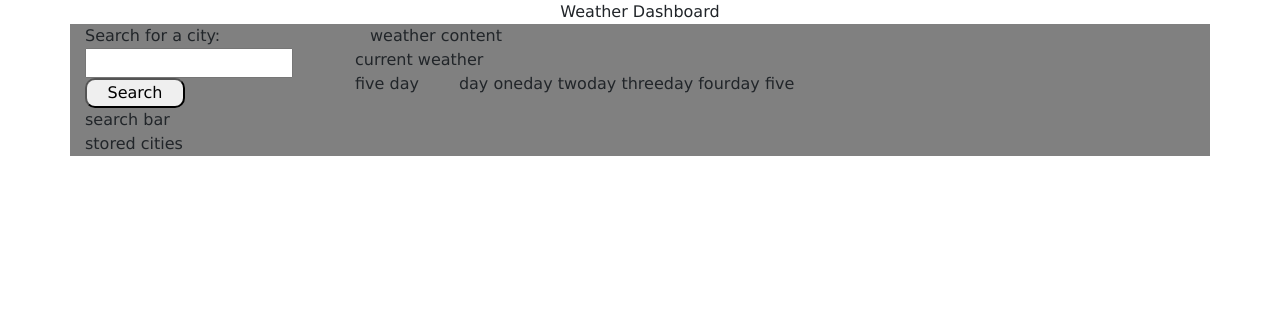
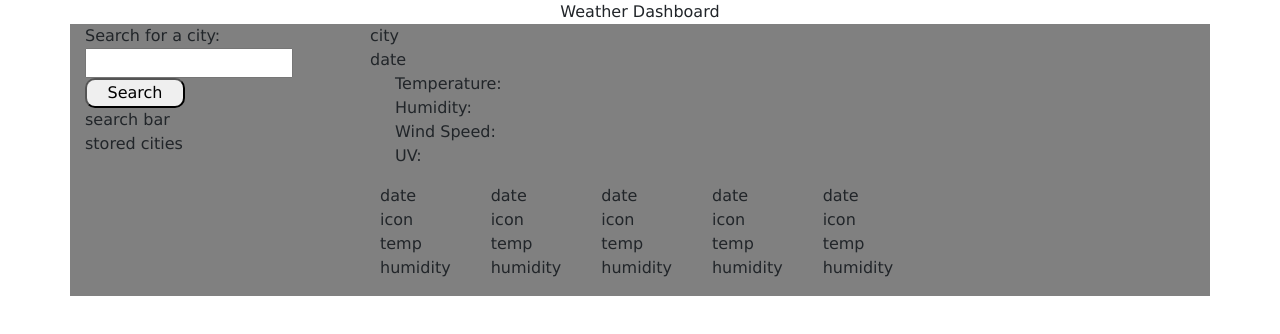
Before and after one commit to seibert-gm90/weatherapp, a plain HTML site: page index.html in a window 1280 px wide. Drawn offline with nearby package versions, Linux system fonts and the light colour scheme; no server answers.

Commit message:
adding functions to make AJAX call on click and populate into appropriate place on page

```diff
--- a/assets/scripts/javascript.js
+++ b/assets/scripts/javascript.js
@@ -1,5 +1,12 @@
-var city = $("#searchBar").val();
-var queryURL = "http://api.openweathermap.org/data/2.5/forecast?id=524901&APPID={3bf7feb8cded7176958e566058a498c2}";
+
+//var hardCodeCity= "Las Vegas"
+//var id="524901"
+//var queryURL= "https://api.openweathermap.org/data/2.5/weather?q=" + city + "&appid=3bf7feb8cded7176958e566058a498c2"
+
+$("#searchButton").click(function(){
+var city = $("#cityName").val();
+console.log(city)
+var queryURL= "https://api.openweathermap.org/data/2.5/weather?q=" + city + "&appid=3bf7feb8cded7176958e566058a498c2"
 
 $.ajax({
   url: queryURL,
@@ -7,7 +14,22 @@ $.ajax({
 })
   // After data comes back from the request
   .then(function(response) {
-    console.log(queryURL);
 
     console.log(response);
+    var windSpeed=response.wind.speed
+
+    var humidity=response.main.humidity
+
+    var kelvinTemp=response.main.temp
+
+    var tempF=kelvinTemp * 1.8 - 459.67
+
+
+   var displayTemp= $("#temp").append(tempF)
+   var displayHum= $("#humidity").append(humidity)
+   var displayWS= $("#windSpeed").append(windSpeed)
+
+
   });
+
+});
--- a/index.html
+++ b/index.html
@@ -28,27 +28,68 @@
                 search bar
                 <div id="storedCities">stored cities</div>
             </div>
-            <div class="col-lg-9" id="weatherContent">weather content
+            <div class="col-lg-9" id="weatherContent">
+                <div id="city">city</div>
+                <div id="date">date</div>
                 <div class="row" id="currentWeather">
-                    current weather
+                    <div>
+                        <ul style type="none">
+                            <li id="temp">Temperature: </li>
+                            <li id="humidity">Humidity: </li>
+                            <li id="windSpeed">Wind Speed: </li>
+                            <li id="UV">UV: </li>
+                        </ul>
+
+                        <div class="row" id="fiveDay">
+                            <br>
+
+                            <div id="dayOne">
+                                <ul style type="none">
+                                    <li id="fdDate">date</li>
+                                    <li id="fdIcon">icon</li>
+                                    <li id="fdTemp">temp</li>
+                                    <li id="fdHumidity">humidity</li>
+                                </ul>
+
+                            </div>
+                            <div id="dayTwo">
+                                <ul style type="none">
+                                    <li id="fdDate">date</li>
+                                    <li id="fdIcon">icon</li>
+                                    <li id="fdTemp">temp</li>
+                                    <li id="fdHumidity">humidity</li>
+                                </ul>
+                            </div>
+                            <div id="dayThree">
+                                <ul style type="none">
+                                    <li id="fdDate">date</li>
+                                    <li id="fdIcon">icon</li>
+                                    <li id="fdTemp">temp</li>
+                                    <li id="fdHumidity">humidity</li>
+                            </div>
+                            <div id="dayFour">
+                                <ul style type="none">
+                                    <li id="fdDate">date</li>
+                                    <li id="fdIcon">icon</li>
+                                    <li id="fdTemp">temp</li>
+                                    <li id="fdHumidity">humidity</li>
+                            </div>
+                            <div id="dayFive">
+                                <ul style type="none">
+                                    <li id="fdDate">date</li>
+                                    <li id="fdIcon">icon</li>
+                                    <li id="fdTemp">temp</li>
+                                    <li id="fdHumidity">humidity</li>
+                            </div>
+
+                        </div>
+                    </div>
                 </div>
-                <div class="row" id="fiveDay">
-                    five day
-                    <br>
-                    <ul class="dailyWeather" style type="none">
-                        <li id="dayOne"> day one </li>
-                        <li id="dayTwo"> day two </li>
-                        <li id="dayThree"> day three </li>
-                        <li id="dayFour"> day four </li>
-                        <li id="dayFive"> day five </li>
-                    </ul>
-                </div>
+
             </div>
 
         </div>
-
-    </div>
-    <script type="text/javascript" src="assets/scripts/javascript.js"></script>
+        <script type="text/javascript" src="assets/scripts/javascript.js"></script>
 </body>
 
 </html>
```
